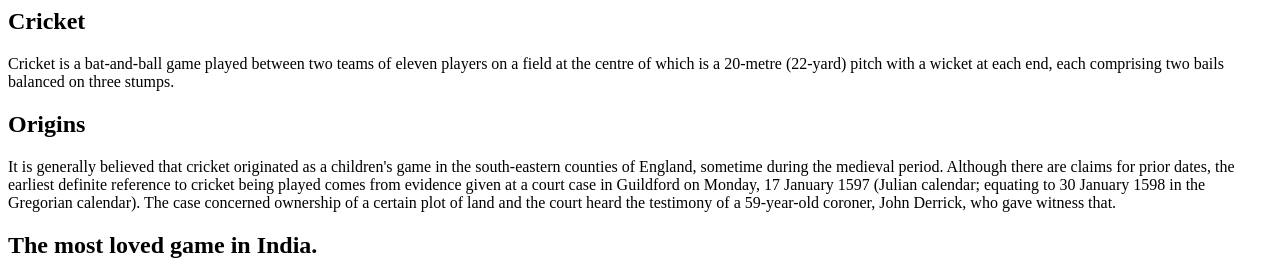
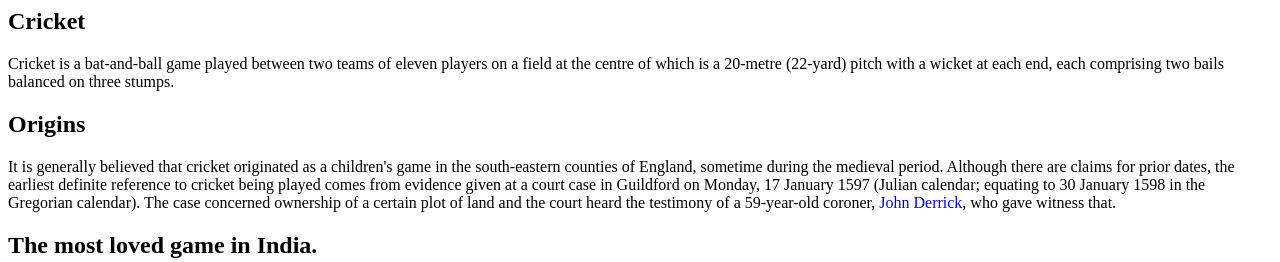
Before and after one commit to karan-pharate/ui-assignment, a plain HTML site: page htmlTags.html in a window 1280 px wide. Shown: the top 262 px of the page. Drawn offline with Linux system fonts and the light colour scheme.

Commit message:
adds span tag

```diff
--- a/htmlTags.html
+++ b/htmlTags.html
@@ -24,7 +24,7 @@
                     the Gregorian calendar). The case concerned
                     ownership of a certain plot of land and the
                     court heard the testimony of a 59-year-old
-                    coroner, John Derrick, who gave witness that.</p>
+                    coroner, <span style="color: blue">John Derrick</span>, who gave witness that.</p>
             </div>
             <article>
                 <h2>The most loved game in India.</h2>
```
